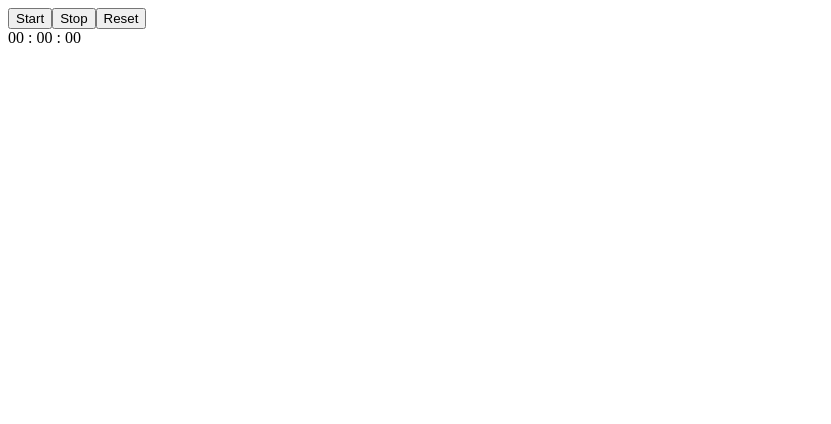
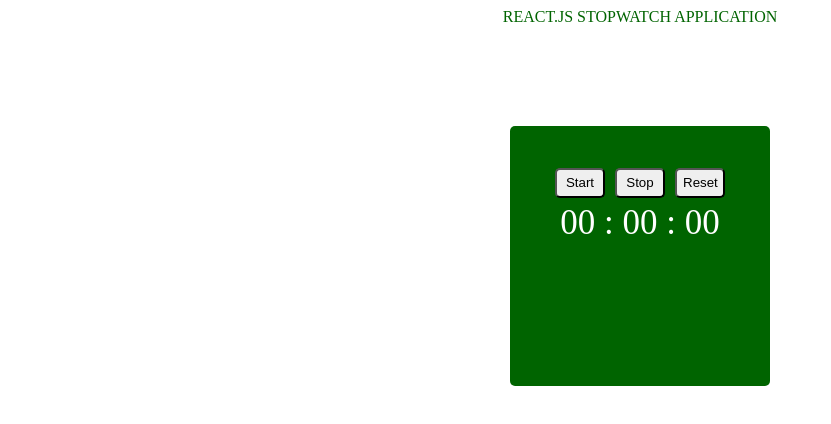
Before and after one commit to 0na/ECMEAScript-6-Stopwatch, a website: page index.html in a window 1280 px wide. Shown: the whole page, without its empty margins (0-831 px from the left). Drawn offline with nearby package versions, Linux system fonts and the light colour scheme.

Commit message:
add styles

```diff
--- a/index.html
+++ b/index.html
@@ -15,7 +15,7 @@
     <div class="stopwatch"></div>
     <ul class="results"></ul>
 -->
-
+    <div class="title">React.js Stopwatch application</div>
     <div id="app"></div>
 
     <script src="https://unpkg.com/react@15.3.2/dist/react.js"></script>
--- a/styles.css
+++ b/styles.css
@@ -0,0 +1,28 @@
+.container {
+    margin: 0 auto;
+    text-align: center;
+    margin-top: 100px;
+    padding: 30px;
+    height: 200px;
+    width: 200px;
+    background-color: darkgreen;
+    font-size: 35px;
+    color: #fff;
+    border-radius: 5px;
+}
+
+
+button {
+    margin: 5px;
+    height: 30px;
+    width: 50px;
+    border-radius: 5px;
+}
+
+
+
+.title {
+    text-align: center;
+    text-transform: uppercase;
+    color: darkgreen;
+}
```
